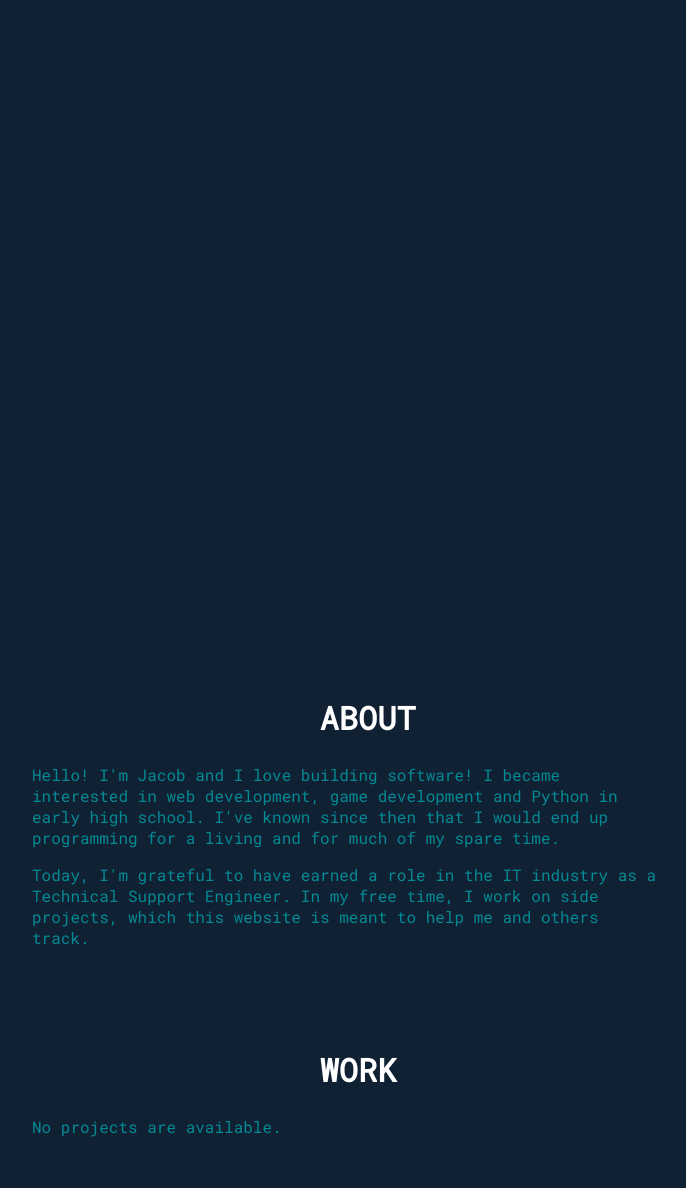
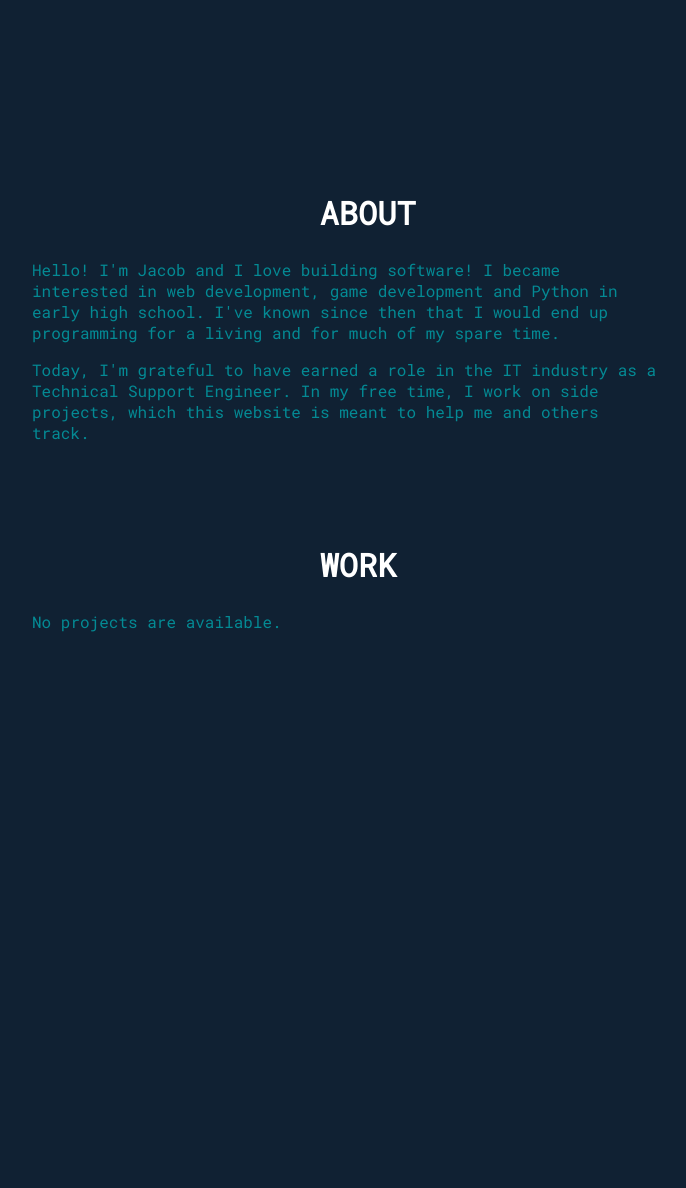
Before and after one commit to jacobrfr/portfolio, a Django app: page /projects/ in a window 1280 px wide. Shown: the part 828-2016 px from the top of the page, without its empty margins (292-978 px from the left). After the commit the page ends 1460 px from the top, so only its background shows below. Run offline with Django 4.2, Linux system fonts and the light colour scheme; data that the repository does not hold is empty.

Commit message:
adjust margins

```diff
--- a/src/projects/templates/projects/index.html
+++ b/src/projects/templates/projects/index.html
@@ -45,7 +45,7 @@
             height: 90%;
         }
         #about {
-            margin-top: 70%;
+            margin-top: 30%;
         }
 
         .section {
```
